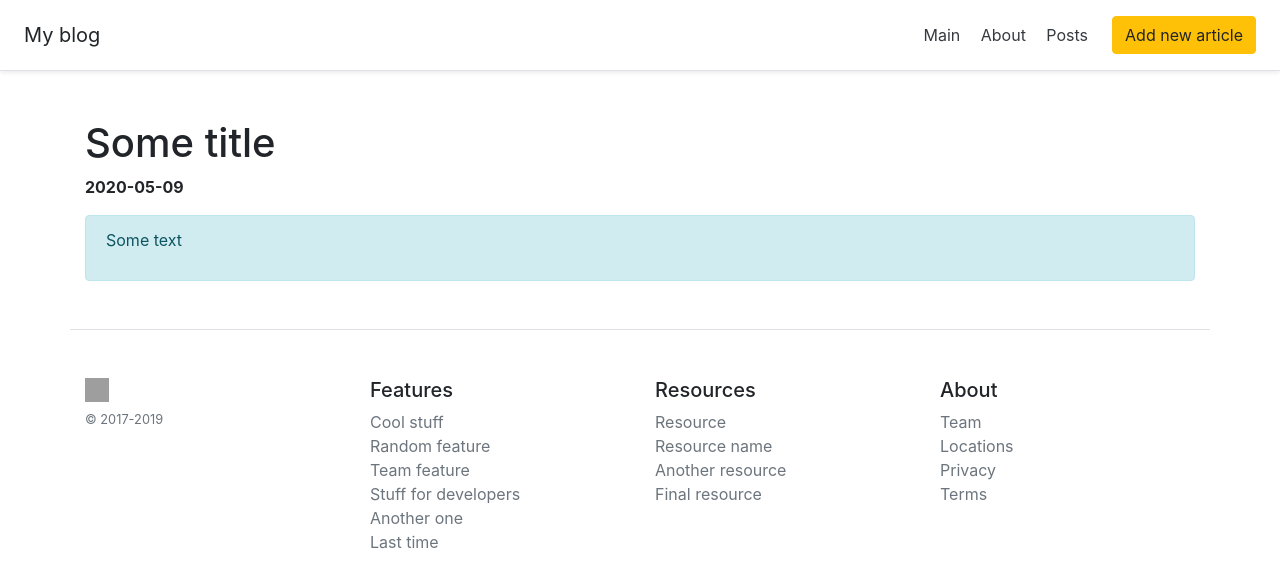
After one commit to ssuhanov/flask_blog, a Flask app: page /posts/1 in a window 1280 px wide. The commit adds this page. Shown: the top 588 px of the page. Run offline with Flask 2, Linux system fonts and the light colour scheme; data comes from the database, SQL or seed files in the repository; both versions use the stored data as it was after the commit; some libraries are stand-ins or nearby versions; grey boxes are pictures that could not be loaded.

Commit message:
Show articles list and add the article details page

```diff
--- a/app.py
+++ b/app.py
@@ -37,11 +37,23 @@ def create_article():
         try:
             db.session.add(article)
             db.session.commit()
-            return redirect('/')
+            return redirect('/posts')
         except:
             return "An error occurred"
     else:
         return render_template("create_article.html")
+
+
+@app.route('/posts')
+def posts():
+    articles = Article.query.order_by(Article.date.desc()).all()
+    return render_template("posts.html", articles=articles)
+
+
+@app.route('/posts/<int:id>')
+def post_detail(id):
+    article = Article.query.get(id)
+    return render_template("post_detail.html", article=article)
 
 
 @app.route('/about')
--- a/templates/base.html
+++ b/templates/base.html
@@ -15,6 +15,7 @@
     <nav class="my-2 my-md-0 mr-md-3">
         <a class="p-2 text-dark" href="/">Main</a>
         <a class="p-2 text-dark" href="/about">About</a>
+        <a class="p-2 text-dark" href="/posts">Posts</a>
     </nav>
     <a class="btn btn-warning" href="/create-article">Add new article</a>
 </div>
--- a/templates/create_article.html
+++ b/templates/create_article.html
@@ -1,7 +1,7 @@
 {% extends 'base.html' %}
 
 {% block title %}
-About
+Add new article
 {% endblock %}
 
 {% block body %}
--- /dev/null
+++ b/templates/post_detail.html
@@ -0,0 +1,16 @@
+{% extends 'base.html' %}
+
+{% block title %}
+{{ article.title }}
+{% endblock %}
+
+{% block body %}
+<div class="container mt-5">
+    <h1>{{ article.title }}</h1>
+    <p><b>{{ article.date.date() }}</b></p>
+
+    <div class="alert alert-info">
+        <p>{{ article.text }}</p>
+    </div>
+</div>
+{% endblock %}
```
Also changed, not shown: templates/posts.html (added, +20 -0 lines), fl_blog.db.
